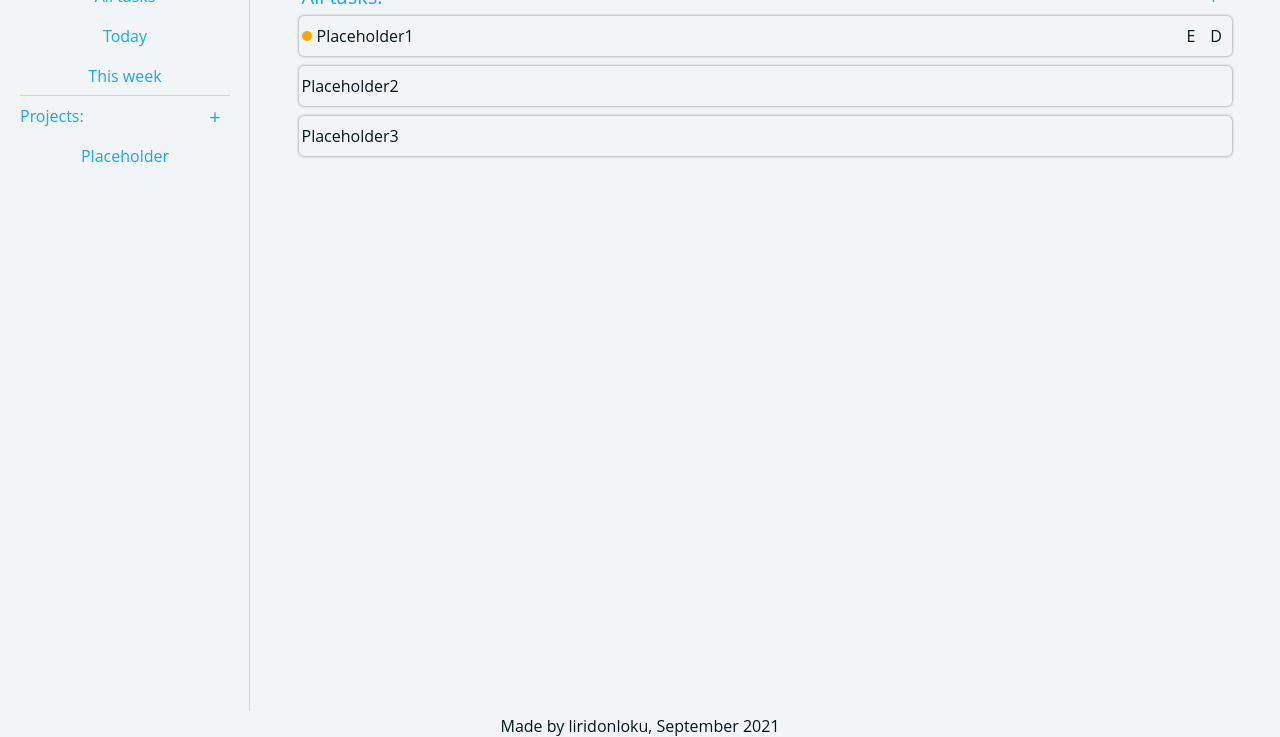
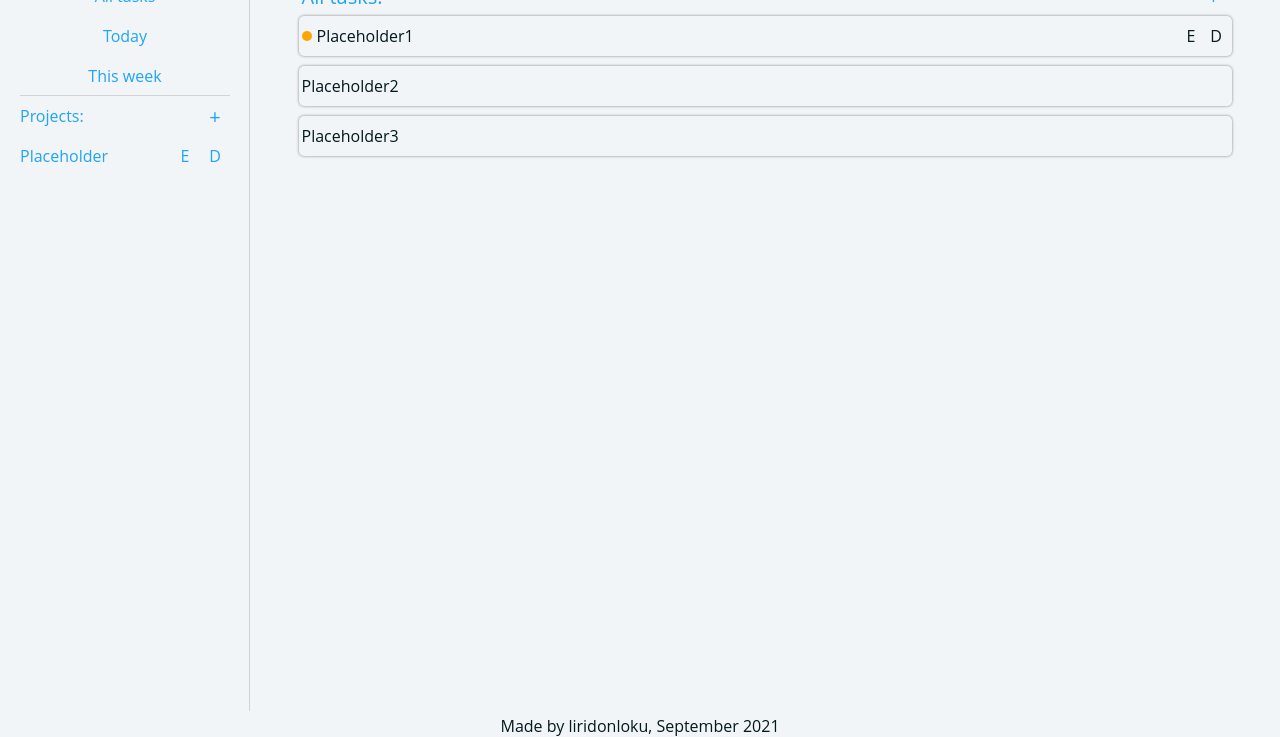
Before and after one commit to liridonloku/todo, a website built with webpack: page dist/index.html in a window 1280 px wide. Shown: the part 64-801 px from the top of the page. Built offline with Linux system fonts and the light colour scheme.

Commit message:
Add edit and delete button for projects

```diff
--- a/src/dom.js
+++ b/src/dom.js
@@ -1,8 +1,12 @@
+
+
 //Append projects to the dom
-const loadProjects = () =>{
+const loadProjects = (projects) =>{
     //Clear previous content first
     //Create dom element for each project
     //Attach event listeners
+    const container = document.querySelector('project-container');
+
 }
 
 //Append tasks to the dom
--- a/src/style.css
+++ b/src/style.css
@@ -103,9 +103,7 @@
 }
 
 .projects>div{
-    width: 100%;
     display: flex;
-    justify-content: center;
     align-items: center;
     height: 40px;
     cursor: pointer;
@@ -139,6 +137,47 @@
 #new-project:hover{
     background-color: var(--blue);
     color: var(--white);
+}
+
+.project-container{
+    width: 100%;
+    padding-left: 20px;
+    padding-right: 20px;
+    display: flex;
+    flex-direction: column;
+    flex-grow: 1;
+    justify-content: flex-start;
+}
+
+.single-project{
+    width: calc(100% - 40px);
+    height: 40px;
+    display: flex;
+    align-items: center;
+}
+
+.project-name{
+    flex-grow: 1;
+}
+
+.edit-project{
+    cursor: pointer;
+    display: flex;
+    justify-content: center;
+    align-items: center;
+    width: 30px;
+    height: 30px;
+    border-radius: 50%;
+}
+
+.delete-project{
+    cursor: pointer;
+    display: flex;
+    justify-content: center;
+    align-items: center;
+    width: 30px;
+    height: 30px;
+    border-radius: 50%;
 }
 
 .tasks{
```
Also changed, not shown: dist/index.html, dist/main.js.
